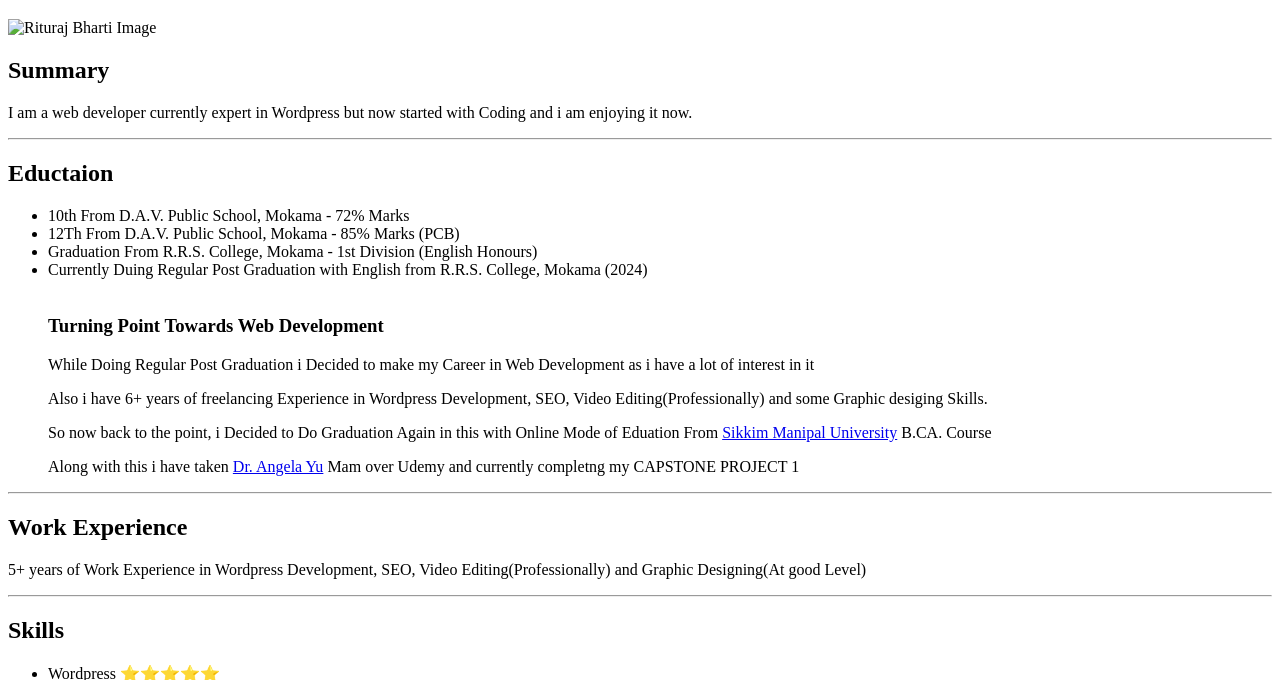
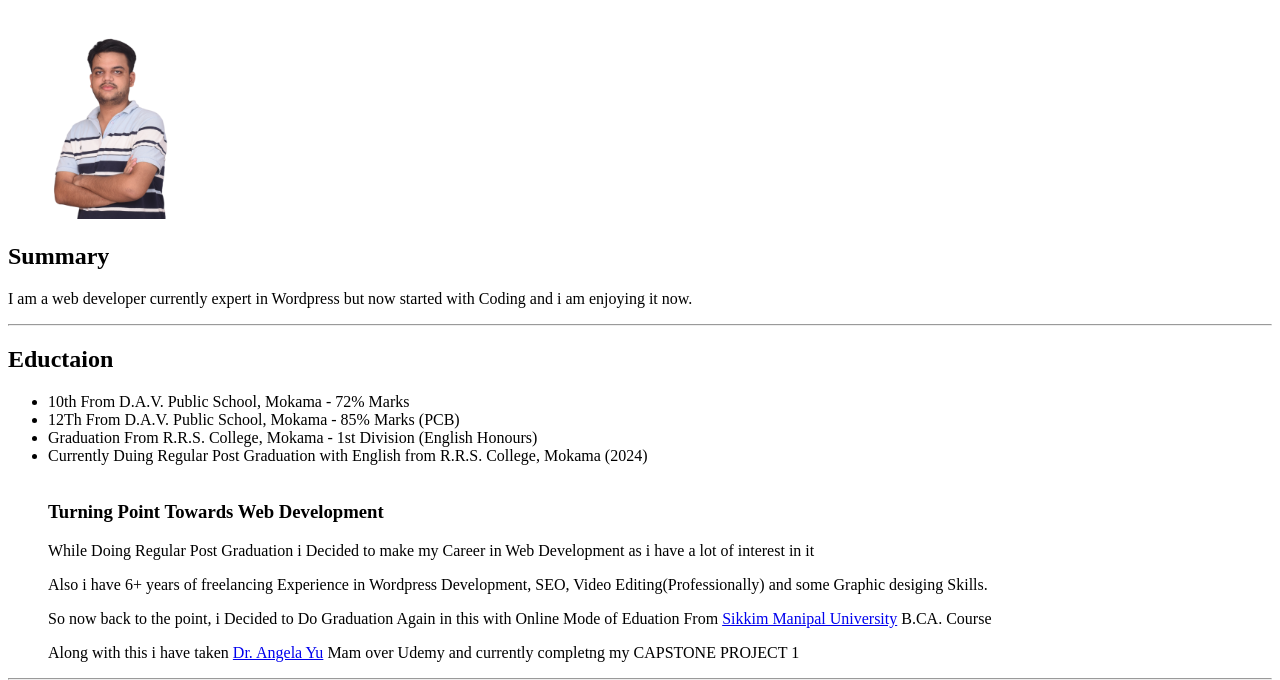
Before and after one commit to Rituraj200000/copstone-project-1, a plain HTML site: page index.html in a window 1280 px wide. Shown: the part 61-741 px from the top of the page. Drawn offline with Linux system fonts and the light colour scheme.

Commit message:
Update index.html

```diff
--- a/index.html
+++ b/index.html
@@ -7,7 +7,7 @@
 </head>
 <body>
     <h1>Rituraj Bharti's Portfolio</h1>
-    <img src="./images/handfolded.png" alt="Rituraj Bharti Image" height="200" />
+    <img src="handfolded.png" alt="Rituraj Bharti Image" height="200" />
     <h2>Summary</h2>
     <p>I am a web developer currently expert in Wordpress but now started with Coding and i am enjoying it now.</p>
     <hr />
```
